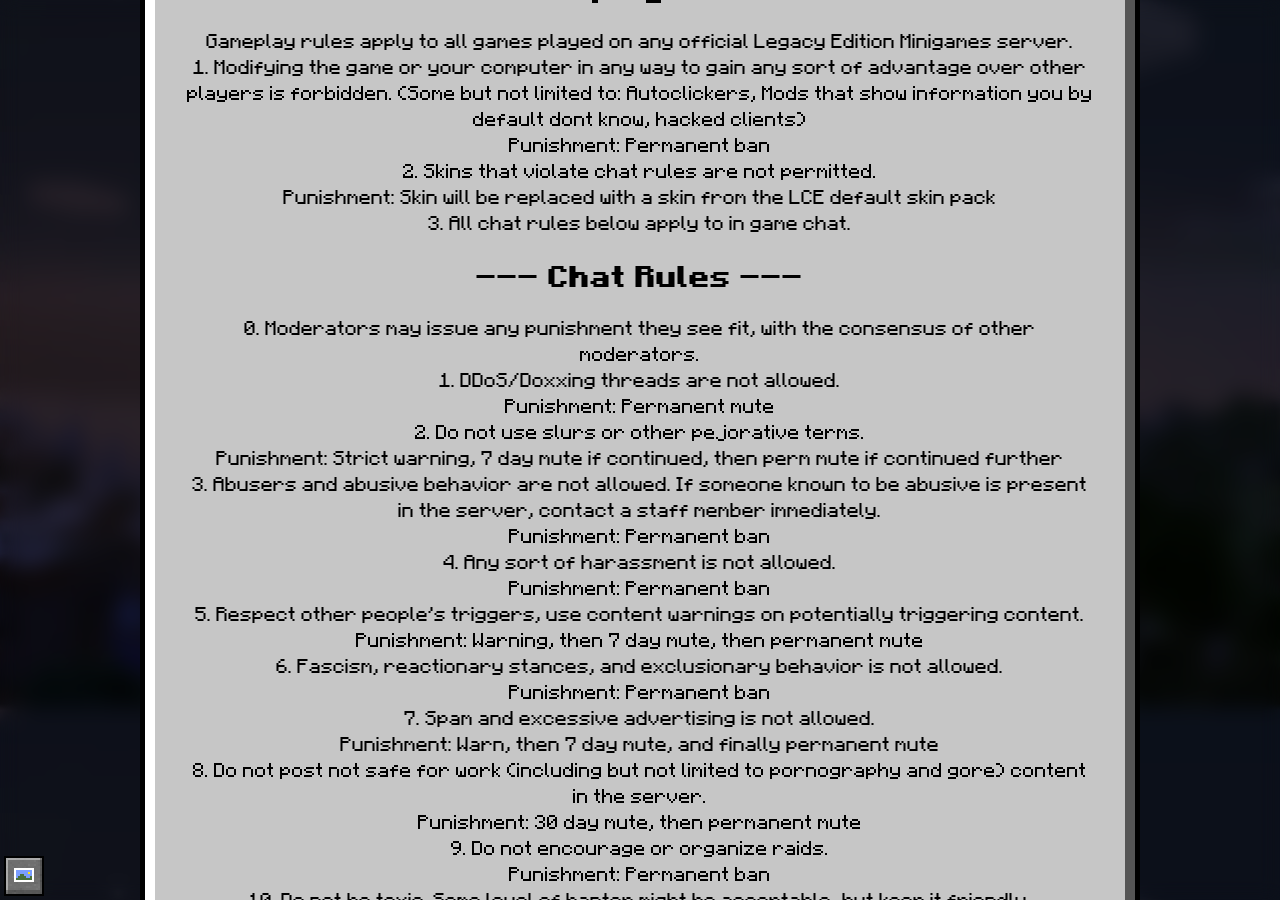
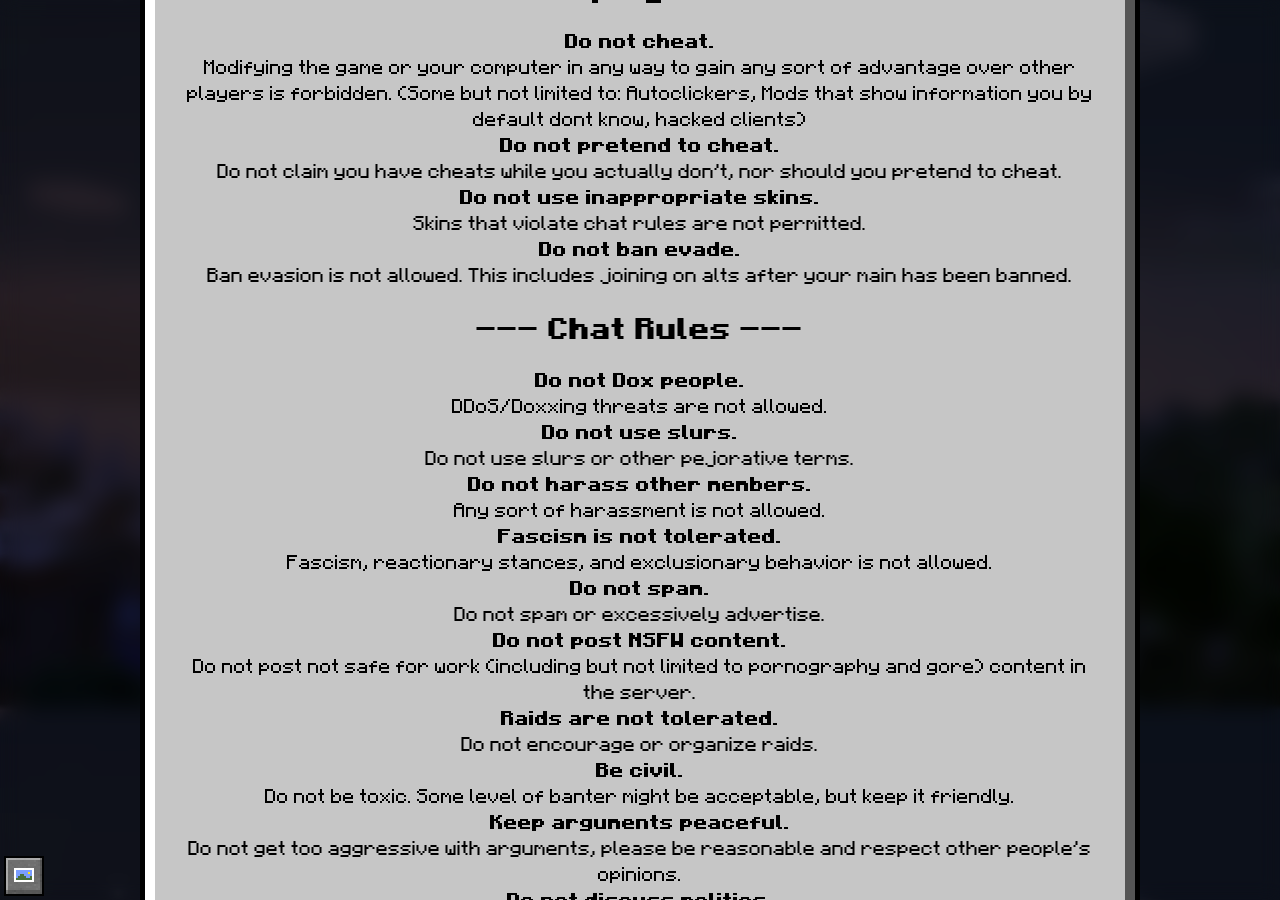
Before and after one commit to Legacy-Edition-Minigames/Website, a Jekyll site: the page built from rules.html, in a window 1280 px wide and 900 px high, scrolled down 193 px. Built offline with Jekyll 4.4.1, drawn with Linux system fonts in a browser that asks for light colours; some web fonts are replaced; some of the changed text lies outside the part shown.

Commit message:
Update rules.html

```diff
--- a/rules.html
+++ b/rules.html
@@ -6,43 +6,40 @@
 <div class="guibox center">
 	<h1>Server Rules</h1>
 		<h2>Gameplay Rules</h2>
-			Gameplay rules apply to all games played on any official Legacy Edition Minigames server.<br>
-			1. Modifying the game or your computer in any way to gain any sort of advantage over other players is forbidden. (Some but not limited to: Autoclickers, Mods that show information you by default dont know, hacked clients)<br>
-				Punishment: Permanent ban<br>
-			2. Skins that violate chat rules are not permitted.<br>
-				Punishment: Skin will be replaced with a skin from the LCE default skin pack<br>
-			3. All chat rules below apply to in game chat.
+			<b>Do not cheat.</b><br>
+			Modifying the game or your computer in any way to gain any sort of advantage over other players is forbidden. (Some but not limited to: Autoclickers, Mods that show information you by default dont know, hacked clients)<br>
+			<b>Do not pretend to cheat.</b><br>
+			Do not claim you have cheats while you actually don't, nor should you pretend to cheat.<br>
+			<b>Do not use inappropriate skins.</b><br>
+			Skins that violate chat rules are not permitted.<br>
+			<b>Do not ban evade.</b><br>
+			Ban evasion is not allowed. This includes joining on alts after your main has been banned.<br>
 		<h2>Chat Rules</h2>
-			0. Moderators may issue any punishment they see fit, with the consensus of other moderators.<br>
-			1. DDoS/Doxxing threads are not allowed.<br>
-				Punishment: Permanent mute<br>
-			2. Do not use slurs or other pejorative terms.<br>
-				Punishment: Strict warning, 7 day mute if continued, then perm mute if continued further<br>
-			3. Abusers and abusive behavior are not allowed. If someone known to be abusive is present in the server, contact a staff member immediately.<br>
-				Punishment: Permanent ban<br>
-			4. Any sort of harassment is not allowed.<br>
-				Punishment: Permanent ban<br>
-			5. Respect other people's triggers, use content warnings on potentially triggering content.<br>
-				Punishment: Warning, then 7 day mute, then permanent mute<br>
-			6. Fascism, reactionary stances, and exclusionary behavior is not allowed.<br>
-				Punishment: Permanent ban<br>
-			7. Spam and excessive advertising is not allowed.<br>
-				Punishment: Warn, then 7 day mute, and finally permanent mute<br>
-			8. Do not post not safe for work (including but not limited to pornography and gore) content in the server.<br>
-				Punishment: 30 day mute, then permanent mute<br>
-			9. Do not encourage or organize raids.<br>
-				Punishment: Permanent ban<br>
-			10. Do not be toxic. Some level of banter might be acceptable, but keep it friendly.<br>
-				Punishment: Warning, then 7 day mute, then permanent mute<br>
-			11. Keep arguments peaceful and productive.<br>
-				Punishment: Warning, then 7 day mute, then permanent mute<br>
-			12. Ban evasion is not allowed. This includes joining on alts after your main has been banned.<br>
-				Punishment: Permanent ban<br>
-			13. Discussing politically charged topics is not permitted.<br>
-				Punishment: Warning, 7 day mute if continued<br>
-			14. Do not claim you have cheats while you actually don't, nor should you pretend to cheat.<br>
-				Punishment: First 3 offences are warnings, then Temp Mute<br>
-			15. Please comply with all warnings and advisement from the moderation team. Technicalities are not exceptions from moderation discretion.<br>
-				Punishments apply to both the Legacy Edition Minigames Minecraft and Discord server.<br>
+			<b>Do not Dox people.</b><br>
+			DDoS/Doxxing threats are not allowed.<br>
+			<b>Do not use slurs.</b><br>
+			Do not use slurs or other pejorative terms.<br>
+			<b>Do not harass other members.</b><br>
+			Any sort of harassment is not allowed.<br>
+			<b>Fascism is not tolerated.</b><br>
+			Fascism, reactionary stances, and exclusionary behavior is not allowed.<br>
+			<b>Do not spam.</b><br>
+			Do not spam or excessively advertise.<br>
+			<b>Do not post NSFW content.</b><br>
+			Do not post not safe for work (including but not limited to pornography and gore) content in the server.<br>
+			<b>Raids are not tolerated.</b><br>
+			Do not encourage or organize raids.<br>
+			<b>Be civil.</b><br>
+			Do not be toxic. Some level of banter might be acceptable, but keep it friendly.<br>
+			<b>Keep arguments peaceful.</b><br>
+			Do not get too aggressive with arguments, please be reasonable and respect other people's opinions.<br>
+			<b>Do not discuss politics.</b><br>
+			Discussing politically charged topics is not permitted.<br>
+		<h2>Closing notes</h2>
+			<b>Use common sense.</b><br>
+			Not every single scenario is accounted for in this list of rules, that does not mean you can play around the edges of these rules.<br><br>
+			Moderators may issue any punishment they see fit, with the consensus of other moderators.<br><br>
+			Please comply with all warnings and advisement from the moderation team. Technicalities are not exceptions from moderation discretion.<br><br>
+			Actions outside of this server can be judged under the rules of this server for moderation actions. Moderation is, at the end of the day, to keep users in a particular space feeling safe and comfortable, and if a user does not feel comfortable with another user due to actions outside of the server, it's still potentially a justified feeling which shouldn't be ignored.
 	<p><a href="{{ site.baseurl }}/" class="minecraft-button center">Return</a></p>
 </div>
```
